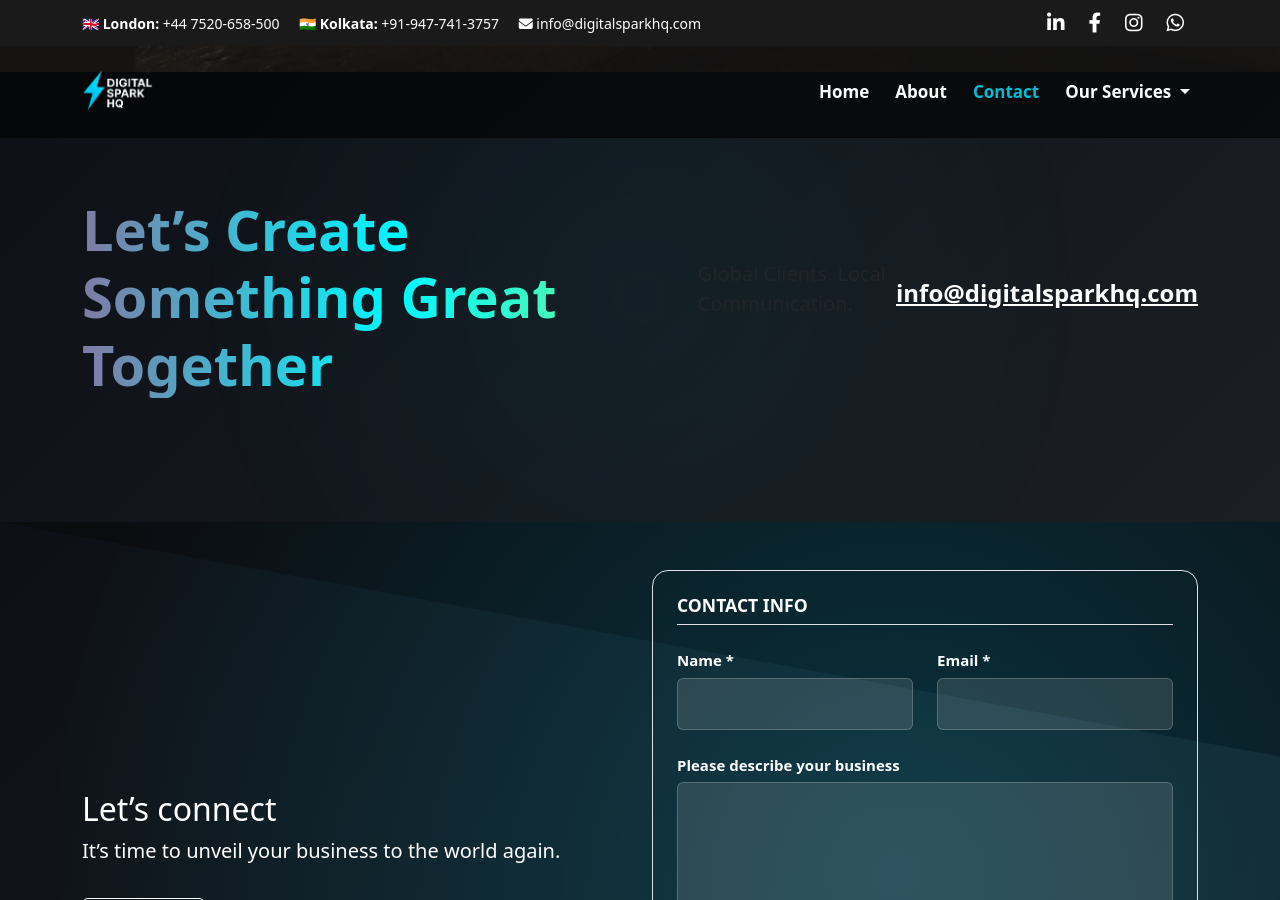
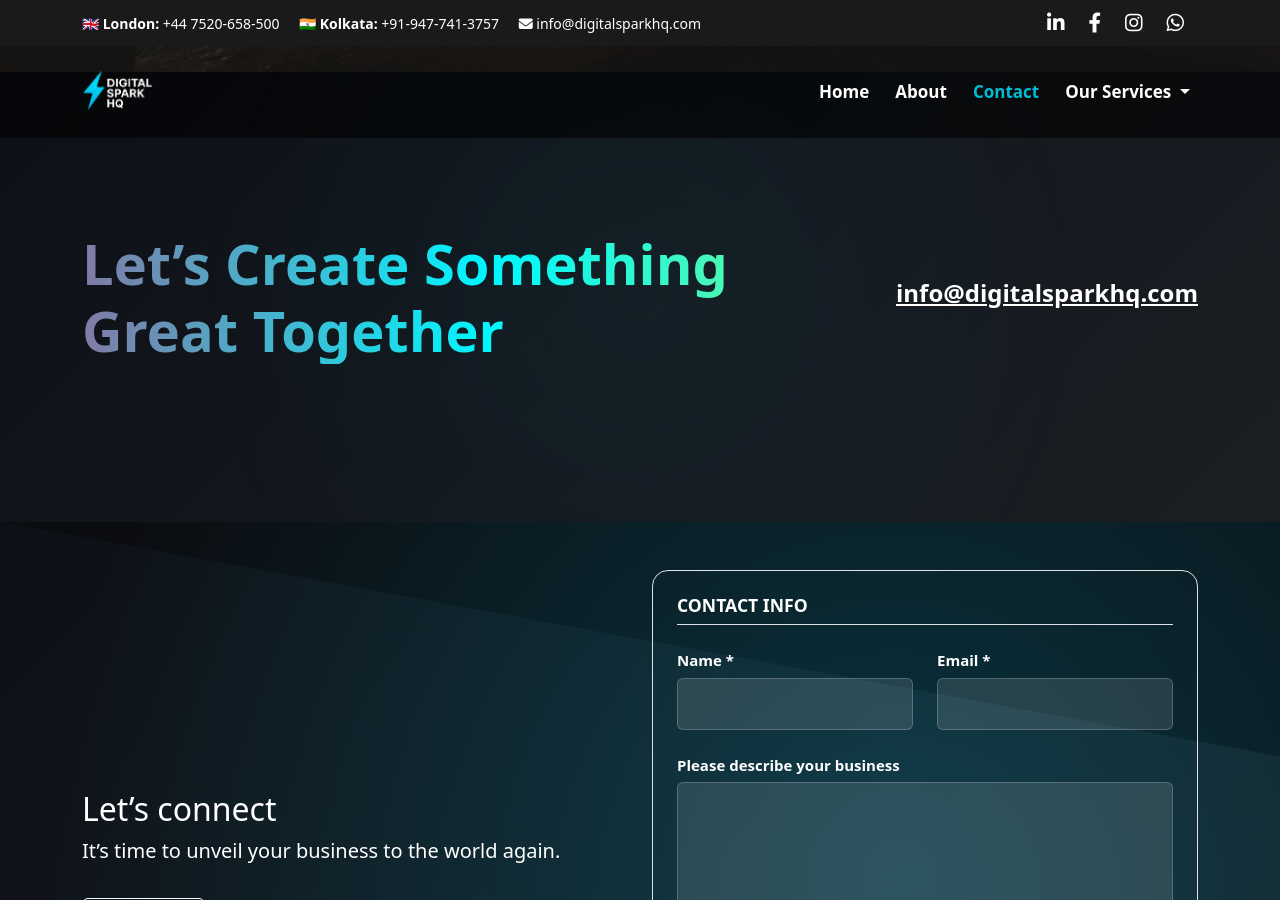
Before and after one commit to Iambiswajit-C/digitalsparkhq, a Jekyll site: the page built from contact.md, in a window 1280 px wide and 900 px high, scrolled down 738 px. Built offline with Jekyll 4.4.1, drawn with Linux system fonts in a browser that asks for light colours.

Commit message:
Update contact.md

```diff
--- a/contact.md
+++ b/contact.md
@@ -24,8 +24,6 @@ description: "Get in touch with Digital Spark HQ to grow your business online. S
     <h2 class="display-4 fw-bold gradient-text mb-4 mb-md-0">
       Let’s Create Something Great Together
     </h2>
-    <p class="lead mx-auto" style="max-width:800px;">Global Clients. Local Communication.
-</p>
     <a href="mailto:info@digitalsparkhq.com" class="h4 text-white fw-bold">info@digitalsparkhq.com</a>
   </div>
 </section>
```
